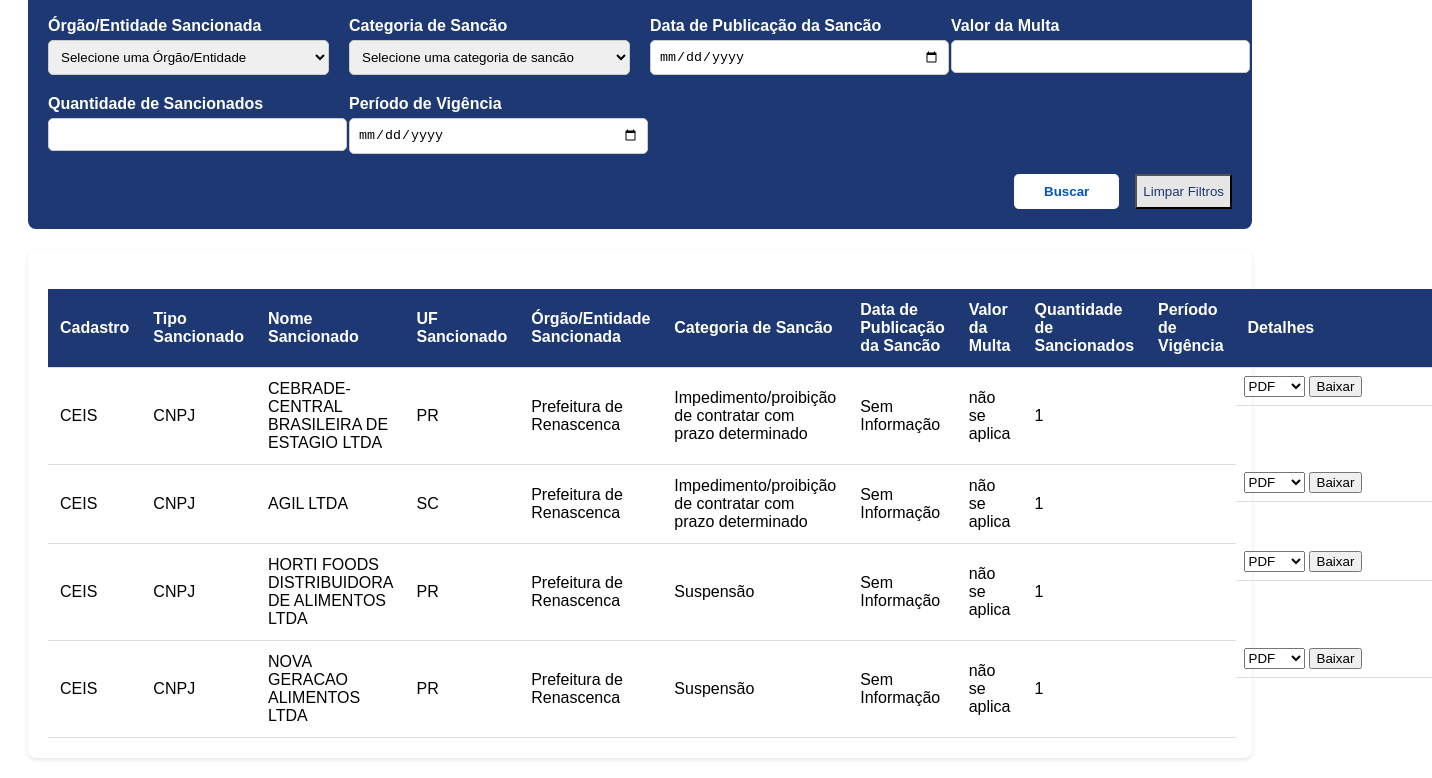
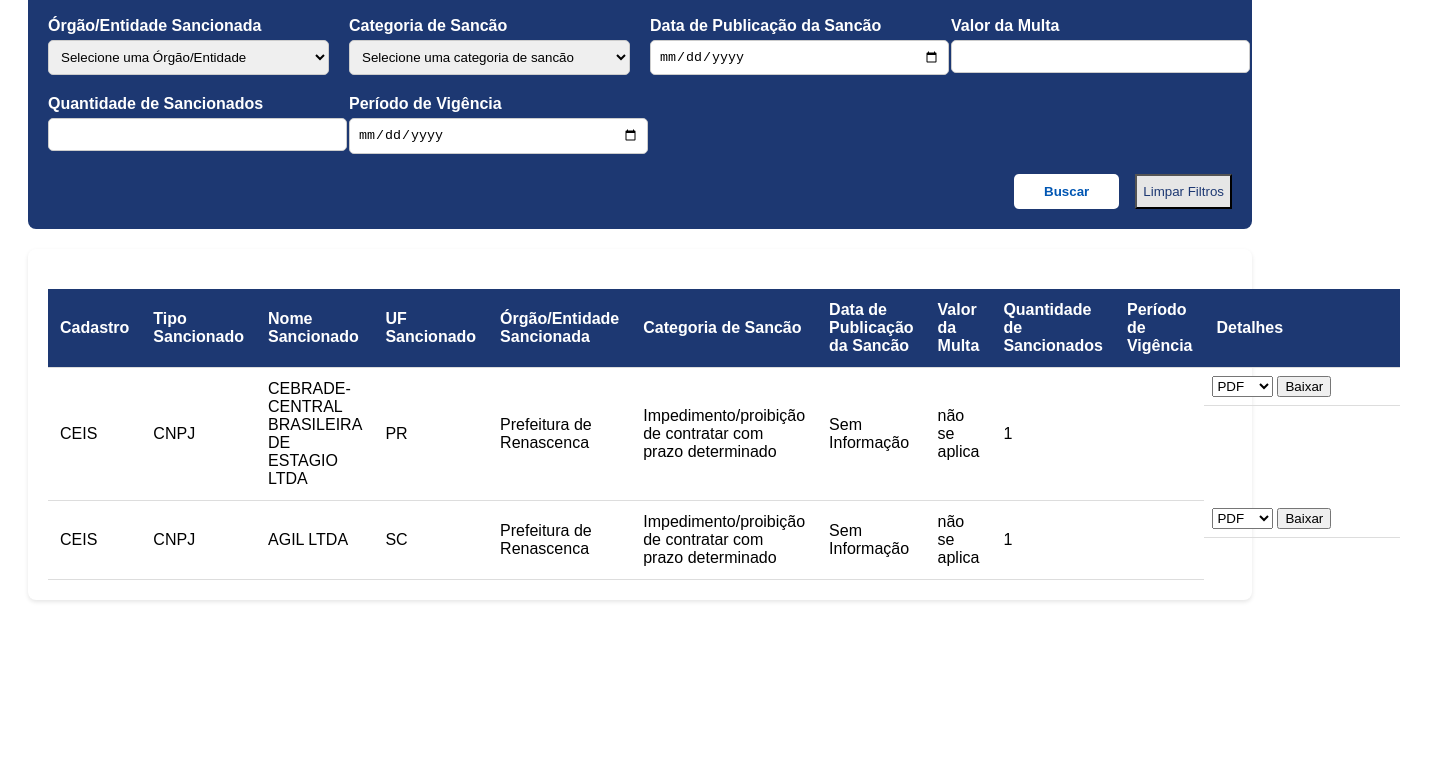
Before and after one commit to PMR-Renascenca/Sancionados, a plain HTML site: page index.html in a window 1280 px wide. Shown: the part 237-1015 px from the top of the page, 1432 px wide, since content can reach past the window. After the commit the page ends 857 px from the top, so only its background shows below. Drawn offline with Linux system fonts and the light colour scheme.

Commit message:
Update index.html

```diff
--- a/index.html
+++ b/index.html
@@ -169,56 +169,8 @@
                         </button>
                     </td>
                 </tr>
-                <tr>
-                    <td data-tipo="cadastro">CEIS</td>
-                    <td data-tipo="tipoSancionado">CNPJ</td>
-                    <td data-tipo="nomeSancionado">HORTI FOODS DISTRIBUIDORA DE ALIMENTOS LTDA</td>
-                    <td data-tipo="uf">PR</td>
-                    <td data-tipo="orgaoEntidadeSancionado">Prefeitura de Renascenca</td>
-                    <td data-tipo="categoriaSancao">Suspensão</td>
-                    <td data-tipo="dataSancao">Sem Informação</td>
-                    <td data-tipo="multa">não se aplica</td>
-                    <td data-tipo="quantidade">1</td>
-                    <td data-tipo="periodoVigencia"></td>
-                    <td data-tipo="detalhes">
-                        <select id="horti-foods" class="formato-select">
-                            <option value="pdf">PDF</option>
-                            <option value="docx">DOCX</option>
-                            <option value="txt">TXT</option>
-                            <option value="csv">CSV</option>
-                            <option value="odt">ODT</option>
-                            <option value="rtf">RTF</option>
-                        </select>
-                        <button class="botao-download" onclick="baixarArquivo('horti-foods')" aria-label="Baixar HORTI FOODS">
-                            Baixar
-                        </button>
-                    </td>
-                </tr>
-                <tr>
-                    <td data-tipo="cadastro">CEIS</td>
-                    <td data-tipo="tipoSancionado">CNPJ</td>
-                    <td data-tipo="nomeSancionado">NOVA GERACAO ALIMENTOS LTDA</td>
-                    <td data-tipo="uf">PR</td>
-                    <td data-tipo="orgaoEntidadeSancionado">Prefeitura de Renascenca</td>
-                    <td data-tipo="categoriaSancao">Suspensão</td>
-                    <td data-tipo="dataSancao">Sem Informação</td>
-                    <td data-tipo="multa">não se aplica</td>
-                    <td data-tipo="quantidade">1</td>
-                    <td data-tipo="periodoVigencia"></td>
-                    <td data-tipo="detalhes">
-                        <select id="nova-geracao" class="formato-select">
-                            <option value="pdf">PDF</option>
-                            <option value="docx">DOCX</option>
-                            <option value="txt">TXT</option>
-                            <option value="csv">CSV</option>
-                            <option value="odt">ODT</option>
-                            <option value="rtf">RTF</option>
-                        </select>
-                        <button class="botao-download" onclick="baixarArquivo('nova-geracao')" aria-label="Baixar NOVA GERACAO">
-                            Baixar
-                        </button>
-                    </td>
-                </tr>
+
+
             </tbody>
         </table>
     </div>
```
